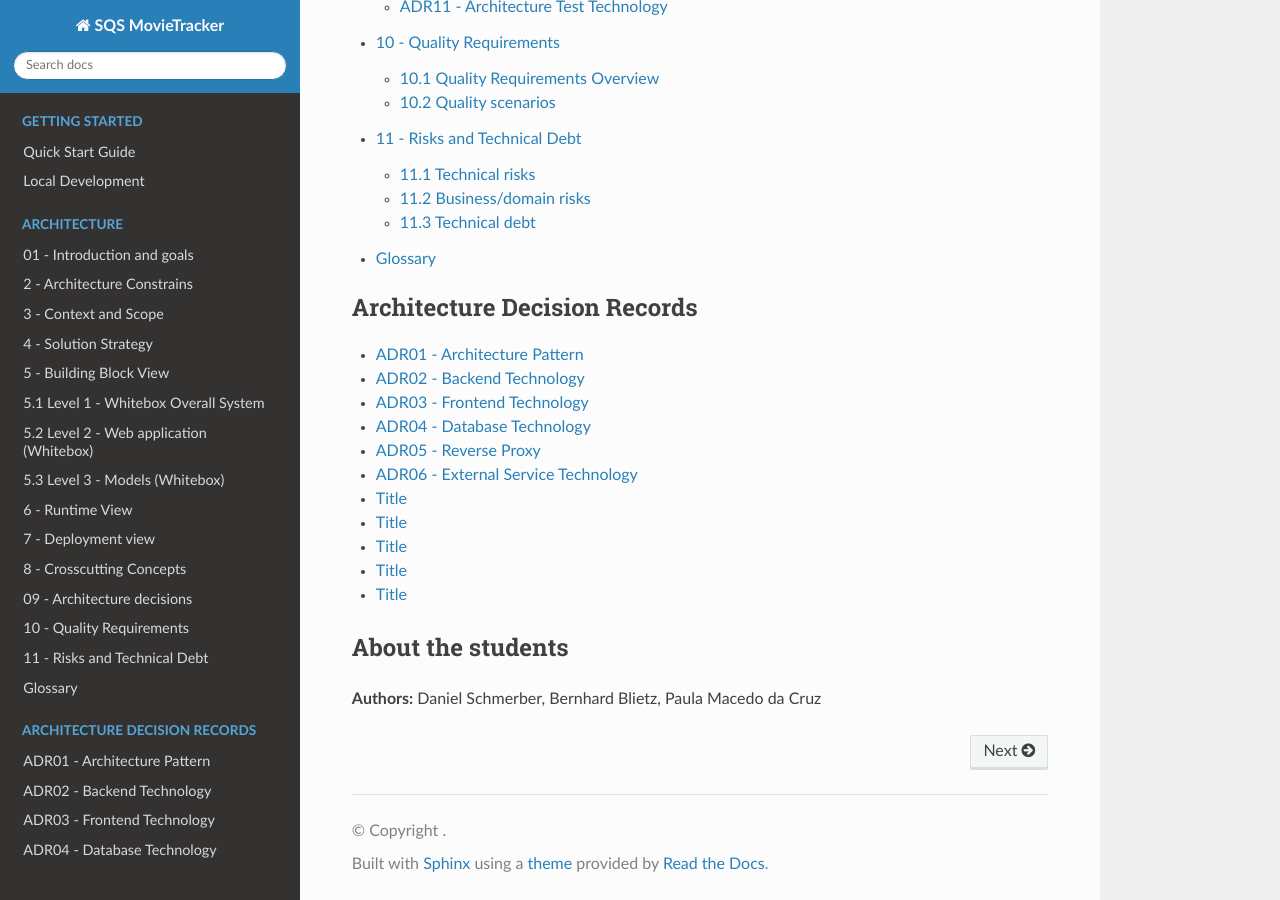
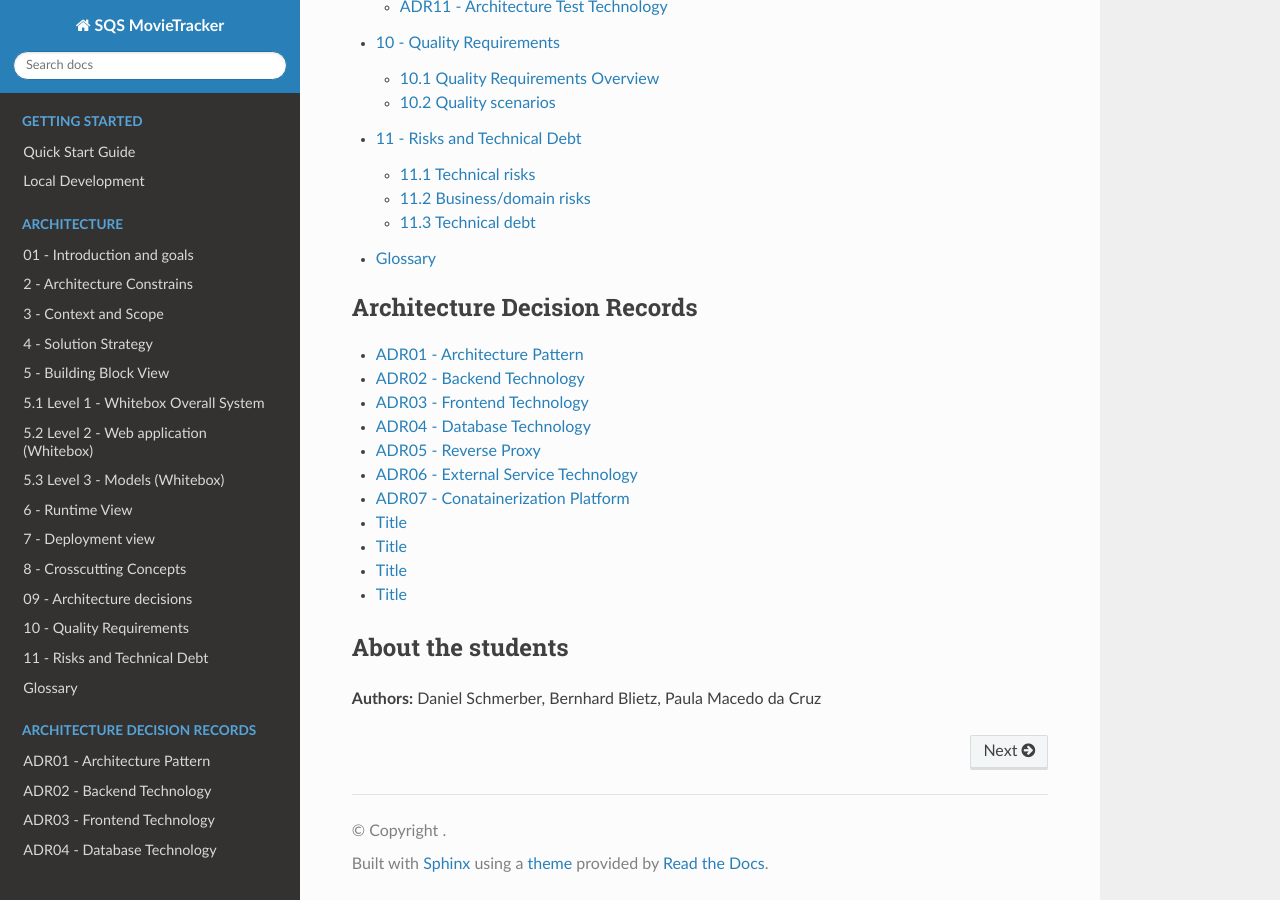
Before and after one commit to DanielSchmerber/SQS26_MovieTracker, a Sphinx documentation site: the page built from docs/index.md, in a window 1280 px wide and 900 px high, scrolled down 2389 px. Built offline with Sphinx 7.4.7 and the Read the Docs theme 3.1.0, drawn with Linux system fonts in a browser that asks for light colours.

Commit message:
Update 007-containerization-platform.md
fix issue title

```diff
--- a/docs/arc42/09_architecture_decisions_(adr)/007-containerization-platform.md
+++ b/docs/arc42/09_architecture_decisions_(adr)/007-containerization-platform.md
@@ -1,16 +1,17 @@
-# Title
+# ADR07 - Conatainerization Platform
+## Title
 
 Decision to Choose the System's Containerization Platform
 
 
 
-## Status
+### Status
 
 accepted
 
 
 
-## Context
+### Context
 
 We require a containerization solution to ensure consistent development, testing, and deployment environments.
 
@@ -35,7 +36,7 @@ Alternatives considered included:
 - Native host deployments (harder to reproduce consistently across environments)
 
 
-## Decision
+### Decision
 
 We propose using Docker as the primary containerization platform.
 
@@ -43,7 +44,7 @@ Docker provides a mature ecosystem, and broad community adoption. Its integratio
 
 
 
-## Consequences
+### Consequences
 
 **Easier:**
 
```
